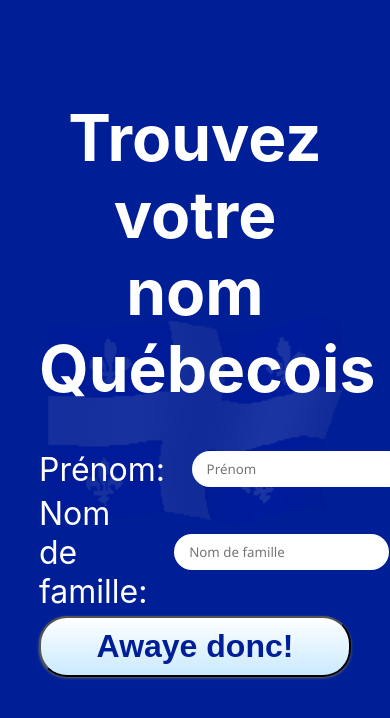
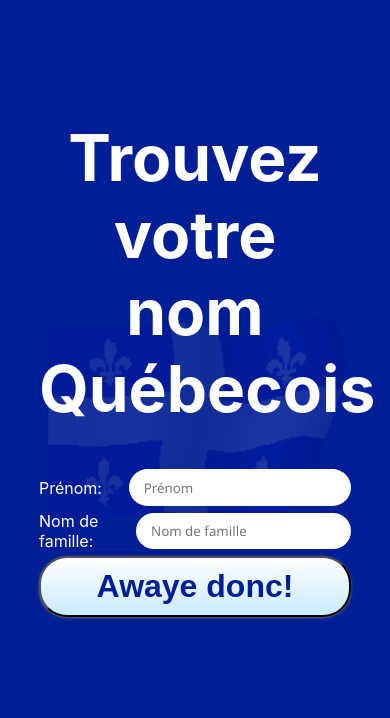
Before and after one commit to josephblais/Nom-Quebecois, a React (Create React App) app: page / in a window 390 px wide. Shown: the top 718 px of the page. Built offline with nearby package versions, Linux system fonts and the light colour scheme.

Commit message:
Add text resize breakpoint

```diff
--- a/src/components/InputForm/InputForm.css
+++ b/src/components/InputForm/InputForm.css
@@ -6,9 +6,9 @@
   font-size: 2em;
 }
 
-@media only screen and (max-width: 600px) {
-  .inputForm {
-    font-size: 1em;
+@media screen and (max-width: 600px) {
+  label{
+    font-size: 1rem;
   }
 
 }
```
